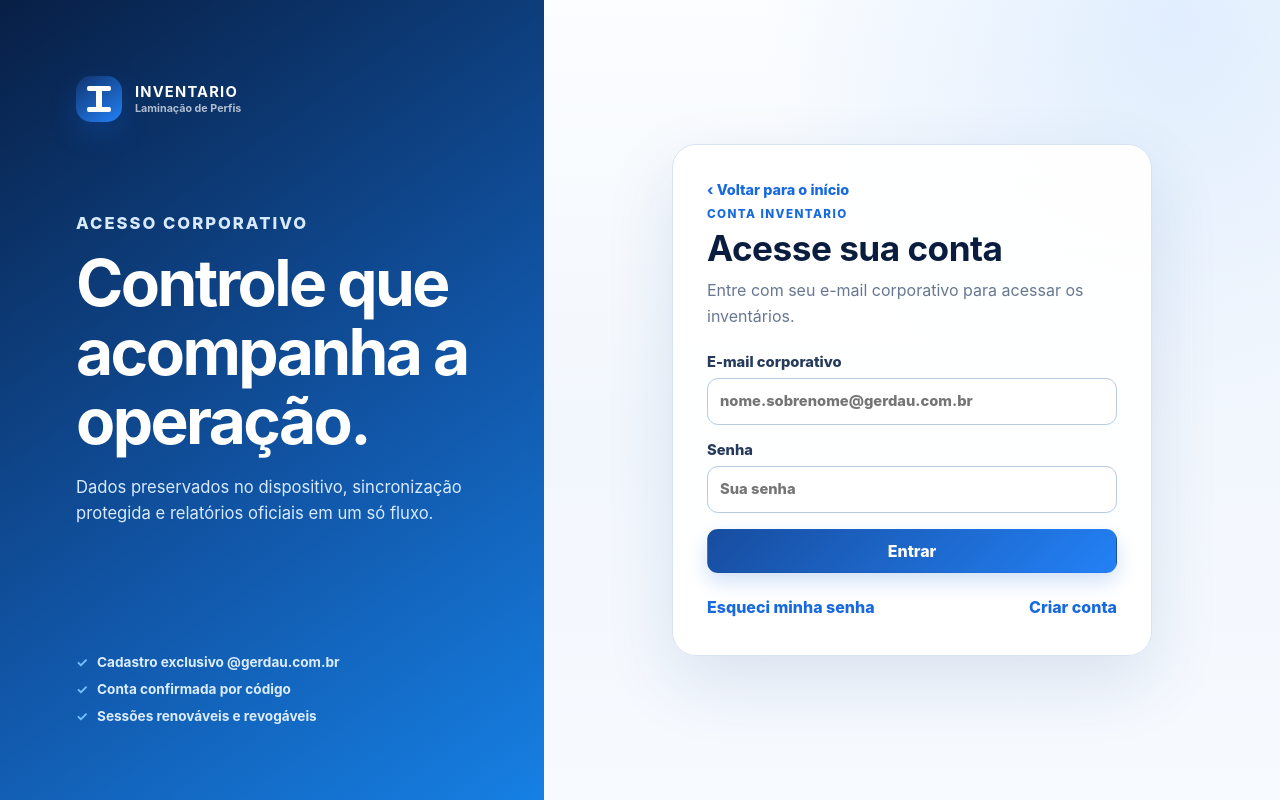
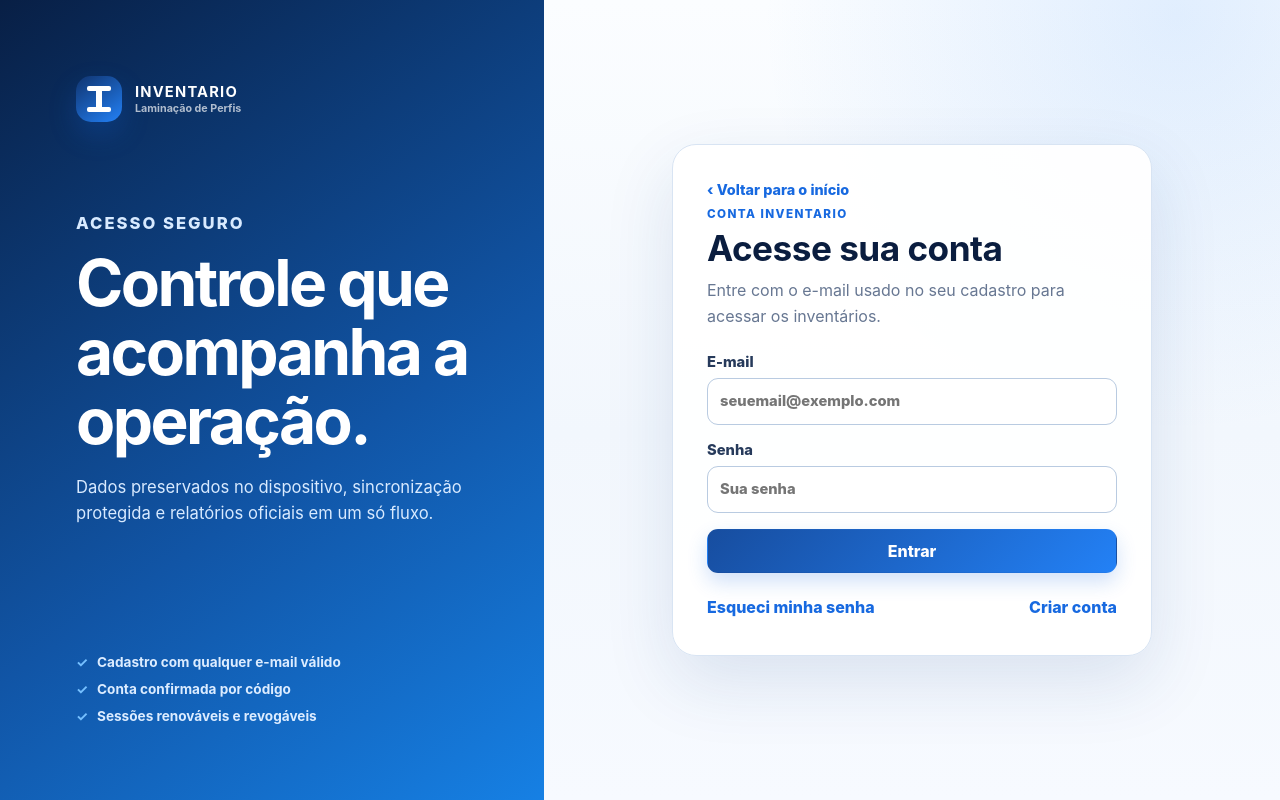
Before and after one commit to samuelperdigao/INVENTARIO, a Next.js app: page /acesso in a window 1280 px wide. Built offline with nearby package versions, Linux system fonts and the light colour scheme; no server answers.

Commit message:
feat: remove corporate email restriction from auth UI

```diff
--- a/components/auth-flow.tsx
+++ b/components/auth-flow.tsx
@@ -75,7 +75,7 @@ export function AuthFlow() {
   }
 
   const title = view === "login" ? "Acesse sua conta" : view === "register" ? "Crie seu acesso" : view === "verify" ? "Confirme seu e-mail" : view === "forgot" ? "Recupere sua senha" : "Defina uma nova senha";
-  const description = view === "login" ? "Entre com seu e-mail corporativo para acessar os inventários." : view === "register" ? "O cadastro é individual e não cria uma equipe automaticamente." : view === "verify" ? "Digite o código de seis números enviado ao seu e-mail corporativo." : view === "forgot" ? "Enviaremos um código de recuperação para sua conta corporativa." : "Confirme o código recebido e escolha uma senha segura.";
+  const description = view === "login" ? "Entre com o e-mail usado no seu cadastro para acessar os inventários." : view === "register" ? "O cadastro aceita qualquer e-mail válido e não cria uma equipe automaticamente." : view === "verify" ? "Digite o código de seis números enviado ao seu e-mail." : view === "forgot" ? "Enviaremos um código de recuperação para o e-mail cadastrado." : "Confirme o código recebido e escolha uma senha segura.";
 
   return (
     <main className="auth-shell">
@@ -84,8 +84,8 @@ export function AuthFlow() {
           <span className="brand-mark beam-mark" aria-hidden="true"><span /></span>
           <span><strong>INVENTARIO</strong><small>Laminação de Perfis</small></span>
         </Link>
-        <div><p className="eyebrow light-eyebrow">Acesso corporativo</p><h1>Controle que acompanha a operação.</h1><p>Dados preservados no dispositivo, sincronização protegida e relatórios oficiais em um só fluxo.</p></div>
-        <ul className="auth-benefits"><li>Cadastro exclusivo @gerdau.com.br</li><li>Conta confirmada por código</li><li>Sessões renováveis e revogáveis</li></ul>
+        <div><p className="eyebrow light-eyebrow">Acesso seguro</p><h1>Controle que acompanha a operação.</h1><p>Dados preservados no dispositivo, sincronização protegida e relatórios oficiais em um só fluxo.</p></div>
+        <ul className="auth-benefits"><li>Cadastro com qualquer e-mail válido</li><li>Conta confirmada por código</li><li>Sessões renováveis e revogáveis</li></ul>
       </section>
 
       <section className="auth-main">
@@ -96,7 +96,7 @@ export function AuthFlow() {
           <p className="muted auth-description">{description}</p>
           <form className="stack auth-form" onSubmit={(event) => void submit(event)}>
             {view === "register" ? <label>Nome completo<input name="displayName" autoComplete="name" required maxLength={120} placeholder="Como você quer ser chamado" /></label> : null}
-            <label>E-mail corporativo<input name="email" type="email" value={email} onChange={(event) => setEmail(event.target.value)} required autoComplete="email" pattern="[^@]+@gerdau\.com\.br" placeholder="nome.sobrenome@gerdau.com.br" /></label>
+            <label>E-mail<input name="email" type="email" value={email} onChange={(event) => setEmail(event.target.value)} required autoComplete="email" placeholder="seuemail@exemplo.com" /></label>
             {view === "login" || view === "register" ? <label>Senha<input name="password" type="password" required minLength={view === "register" ? 12 : 1} autoComplete={view === "register" ? "new-password" : "current-password"} placeholder={view === "register" ? "Mínimo de 12 caracteres" : "Sua senha"} /></label> : null}
             {view === "verify" || view === "reset" ? <label>Código de 6 números<input className="code-input" name="code" inputMode="numeric" autoComplete="one-time-code" pattern="\d{6}" maxLength={6} required placeholder="000000" /></label> : null}
             {view === "reset" ? <><label>Nova senha<input name="newPassword" type="password" autoComplete="new-password" minLength={12} required /></label><label>Confirmar nova senha<input name="passwordConfirmation" type="password" autoComplete="new-password" minLength={12} required /></label></> : null}
```
